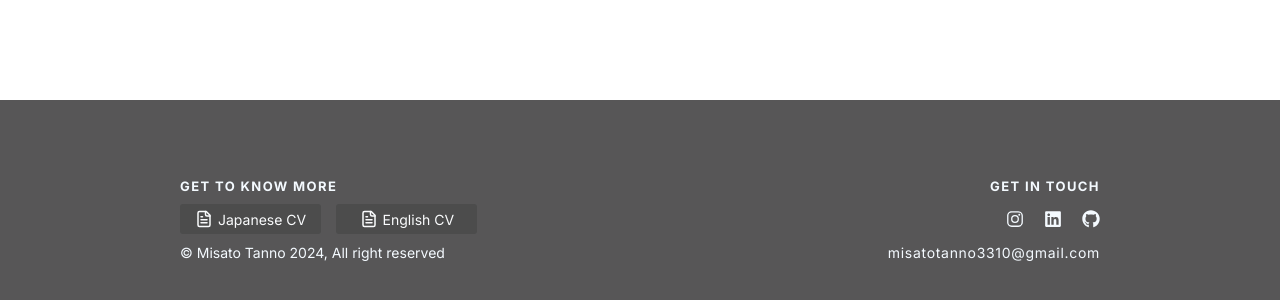
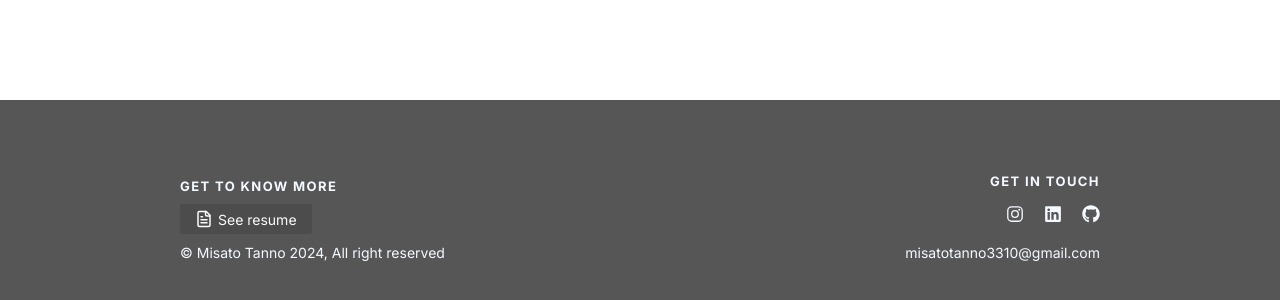
Before and after one commit to misato0804/portfolio_2024, a Next.js app: page / in a window 1280 px wide. Shown: the part 9140-9440 px from the top of the page. Built offline with nearby package versions, Linux system fonts and the light colour scheme.

Commit message:
Added Email Link Button

```diff
--- a/src/app/page.tsx
+++ b/src/app/page.tsx
@@ -3,8 +3,8 @@ import { BackGround } from "@/components/elements/background";
 import MainAbout from "@/components/elements/main_about";
 import { MainProjects } from "@/components/elements/main_projects";
 import { MainTop } from "@/components/elements/main_top";
-import { Footer } from "@/components/features/footer/Footer";
-import { Header } from "@/components/features/header/Header";
+import { Footer } from "@/components/elements/footer/Footer";
+import { Header } from "@/components/elements/header/Header";
 import { PreLoader } from "@/components/features/preLoader";
 import { useState } from "react";
 
--- /dev/null
+++ b/src/components/elements/buttons/emailNavigateButton/index.tsx
@@ -0,0 +1,10 @@
+import Link from 'next/link';
+import React from 'react'
+
+export const EmailNavigateButton = () => {
+  return (
+    <p className='hover:text-white hover:cursor-pointer my-2 transition duration-300'>
+      <a href='mailto:misatotanno3310@gmail.com'>misatotanno3310@gmail.com</a>
+    </p>
+  )
+}
--- a/src/components/features/footer/Footer.tsx
+++ b/src/components/elements/footer/Footer.tsx
@@ -1,7 +1,8 @@
 import "./style.css"
 import { myLinks } from "@/data/my-links"
 import { FileText } from "lucide-react"
-import ButtonNormal from "@/components/elements/buttons/ButtonNormal"
+import ButtonNormal from "../buttons/buttonNormal/ButtonNormal"
+import { EmailNavigateButton } from "../buttons/emailNavigateButton"
 
 
 export const Footer = () => {
@@ -12,10 +13,12 @@ export const Footer = () => {
         <div>
           <h6 className="footer-sub-title">GET TO KNOW MORE</h6>
           <div className="min-h-[45px] flex items-center">
-            <div className="grid grid-cols-2 gap-6">
-              <ButtonNormal title="Japanese CV" onClick={() => console.log('hello')} icon={FileText} bgColor="bg-black" />
-              <ButtonNormal title="English CV" onClick={() => console.log('hello')} icon={FileText} bgColor="bg-black" />
-            </div>
+            <ButtonNormal
+              title="See resume"
+              onClick={() => console.log('hello')}
+              icon={FileText}
+              bgColor="bg-black"
+            />
           </div>
           <p> ©︎ Misato Tanno 2024, All right reserved</p>
         </div>
@@ -36,7 +39,7 @@ export const Footer = () => {
               )
             })}
           </ul>
-          <p className="font-[1.2rem] tracking-wider">misatotanno3310@gmail.com</p>
+          <EmailNavigateButton />
         </div>
       </div>
     </footer>
--- a/src/components/features/header/Header.tsx
+++ b/src/components/elements/header/Header.tsx
@@ -2,7 +2,7 @@
 import React, { useEffect, useState } from 'react'
 import gsap from "gsap"
 import { RxHamburgerMenu } from "react-icons/rx";
-import { SideBar } from '../sidebar';
+import { SideBar } from '../../features/sidebar';
 
 export const Header = () => {
 
--- a/src/components/features/projectCard/index.tsx
+++ b/src/components/features/projectCard/index.tsx
@@ -1,7 +1,7 @@
 import Image from 'next/image'
 import { ProjectCardProps } from './type'
 import { FaCheck } from "react-icons/fa";
-import ButtonNormal from '@/components/elements/buttons/ButtonNormal';
+import ButtonNormal from '@/components/elements/buttons/buttonNormal/ButtonNormal';
 import { Code } from 'lucide-react';
 import { AppWindowMac } from 'lucide-react';
 
--- a/src/components/features/sidebar/index.tsx
+++ b/src/components/features/sidebar/index.tsx
@@ -7,6 +7,7 @@ import { sidebarLinks } from '@/data/sidebar-links';
 import { gsap } from 'gsap';
 import { ScrollTrigger } from 'gsap/ScrollTrigger';
 import { myLinks } from '@/data/my-links';
+import { EmailNavigateButton } from '@/components/elements/buttons/emailNavigateButton';
 
 gsap.registerPlugin(ScrollTrigger);
 
@@ -103,7 +104,7 @@ export const SideBar = ({ isOpen, setIsOpen }: {
       </div>
       <div ref={getInTouchRef} className='text-gray-600 absolute bottom-10 '>
         <h5 className='font-bold my-2'>GET IN TOUCH</h5>
-        <p className='hover:text-white hover:cursor-pointer my-2 transition duration-300'>misatotanno3310@gmail.com</p>
+        <EmailNavigateButton/>
         <p>BASED IN 📍 TOKYO, JAPAN | CALGARY, CANADA</p>
       </div>
     </section>
```
Also changed, not shown: src/components/elements/buttons/buttonNormal/ButtonNormal.tsx (renamed from src/components/elements/buttons/ButtonNormal.tsx), src/components/elements/buttons/buttonNormal/type.ts (renamed from src/components/elements/buttons/type.ts), src/components/elements/footer/style.css (renamed from src/components/features/footer/style.css).
